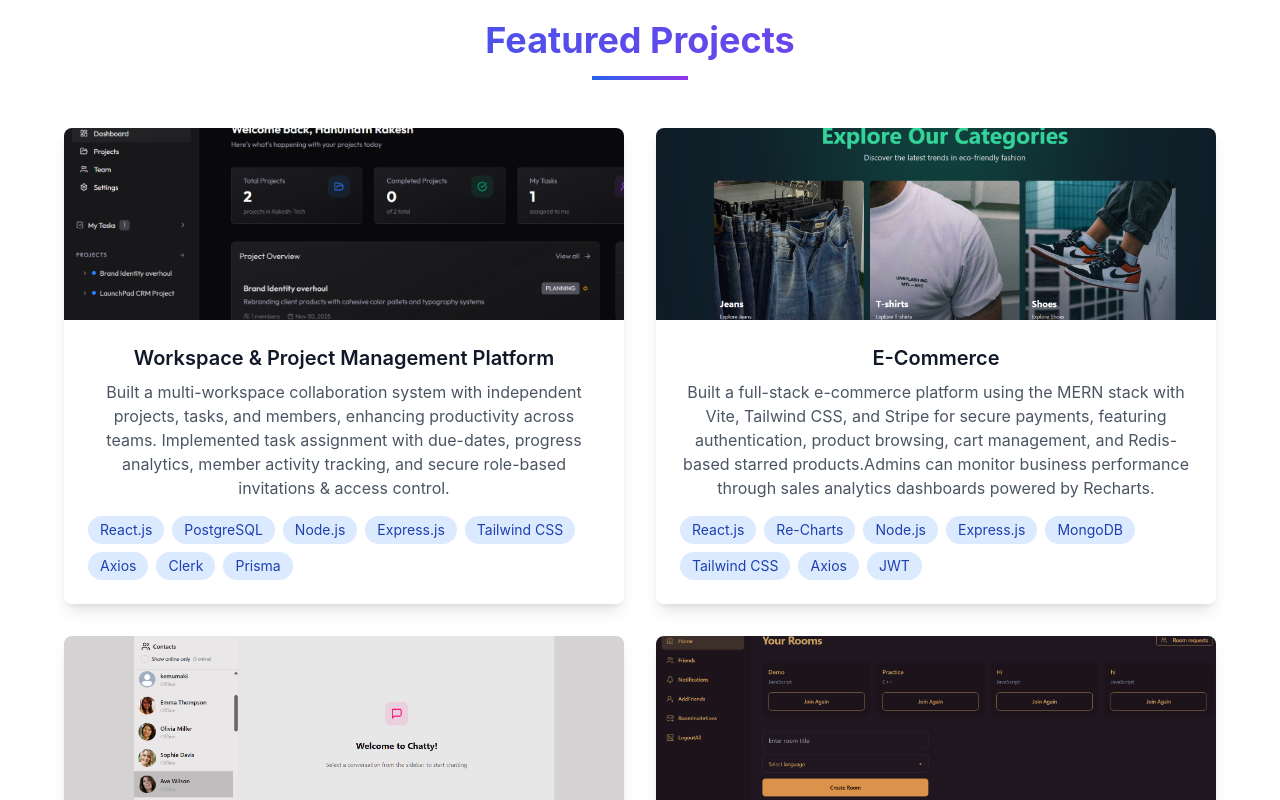
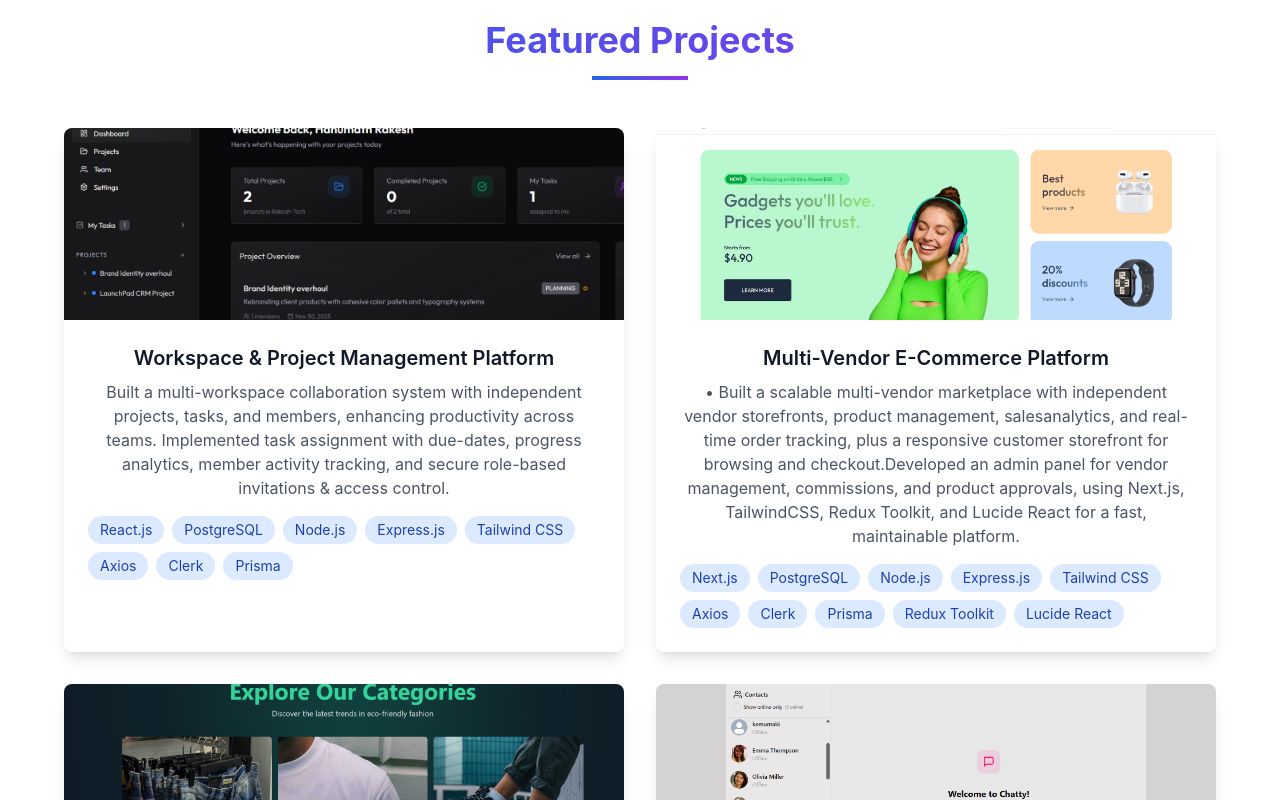
Before and after one commit to rakesh612/PORTFOLIO, a React (Vite) app in the folder frontend/: page / in a window 1280 px wide. Shown: the part 2540-3340 px from the top of the page. Built offline with nearby package versions, Linux system fonts and the light colour scheme.

Commit message:
completed

```diff
--- a/frontend/src/components/Projects.jsx
+++ b/frontend/src/components/Projects.jsx
@@ -9,6 +9,14 @@ export default function Projects() {
       technologies: ["React.js", "PostgreSQL", "Node.js", "Express.js", "Tailwind CSS", "Axios", "Clerk", "Prisma"],
       liveLink: "https://project-mgt-wine.vercel.app/",
       githubLink: "https://github.com/rakesh612/Project-Management"
+    },
+    {
+      title: "Multi-Vendor E-Commerce Platform",
+      description: "• Built a scalable multi-vendor marketplace with independent vendor storefronts, product management, salesanalytics, and real-time order tracking, plus a responsive customer storefront for browsing and checkout.Developed an admin panel for vendor management, commissions, and product approvals, using Next.js, TailwindCSS, Redux Toolkit, and Lucide React for a fast, maintainable platform.",
+      image: "/GoCart.png",
+      technologies: ["Next.js", "PostgreSQL", "Node.js", "Express.js", "Tailwind CSS", "Axios", "Clerk", "Prisma", "Redux Toolkit", "Lucide React"],
+      liveLink: "https://gocart-full-stack-project.vercel.app/",
+      githubLink: "https://github.com/rakesh612/gocart_fullStack_project"
     },
     {
       title: "E-Commerce",
```
Also changed, not shown: frontend/public/GoCart.png (added).
